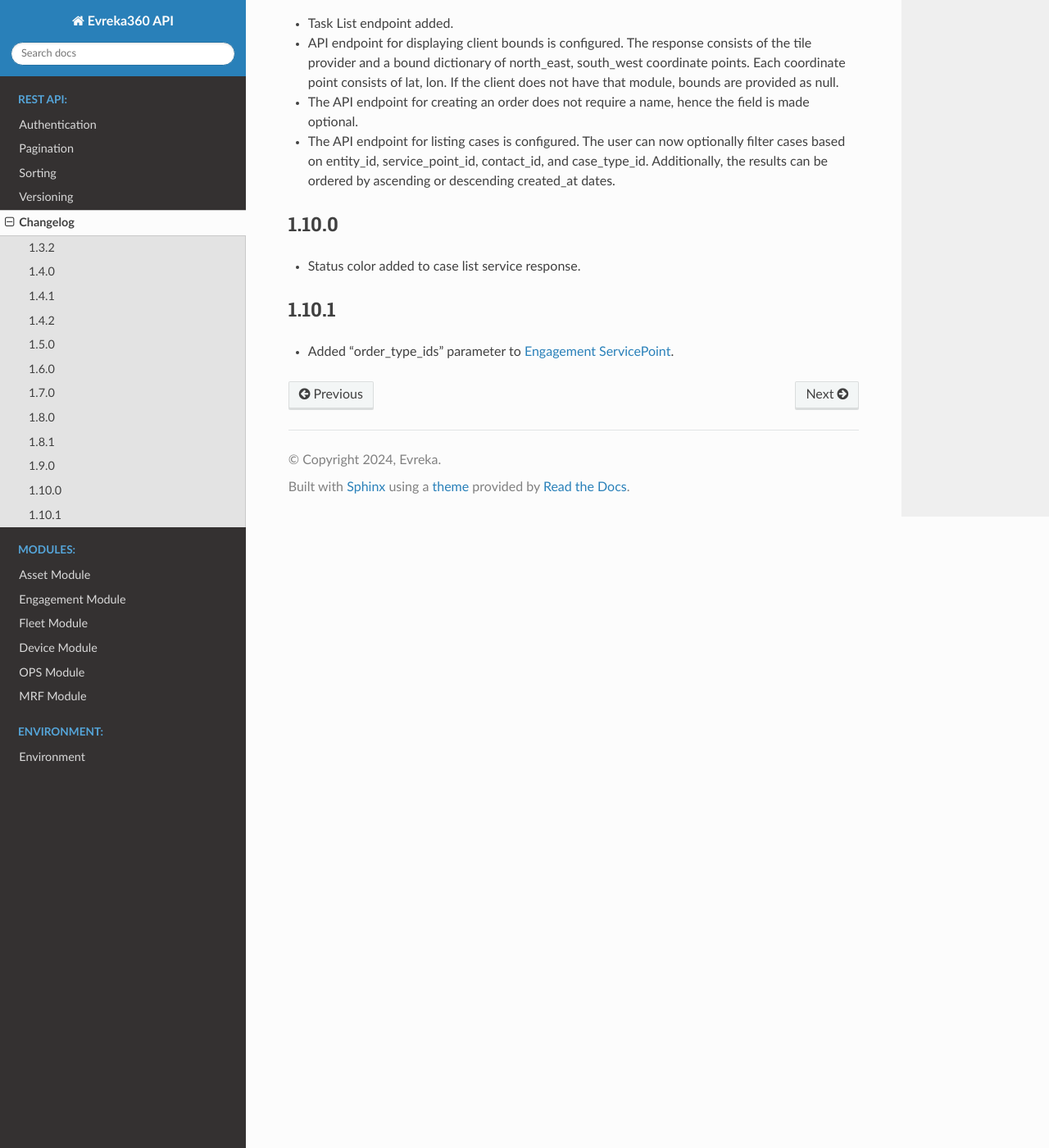
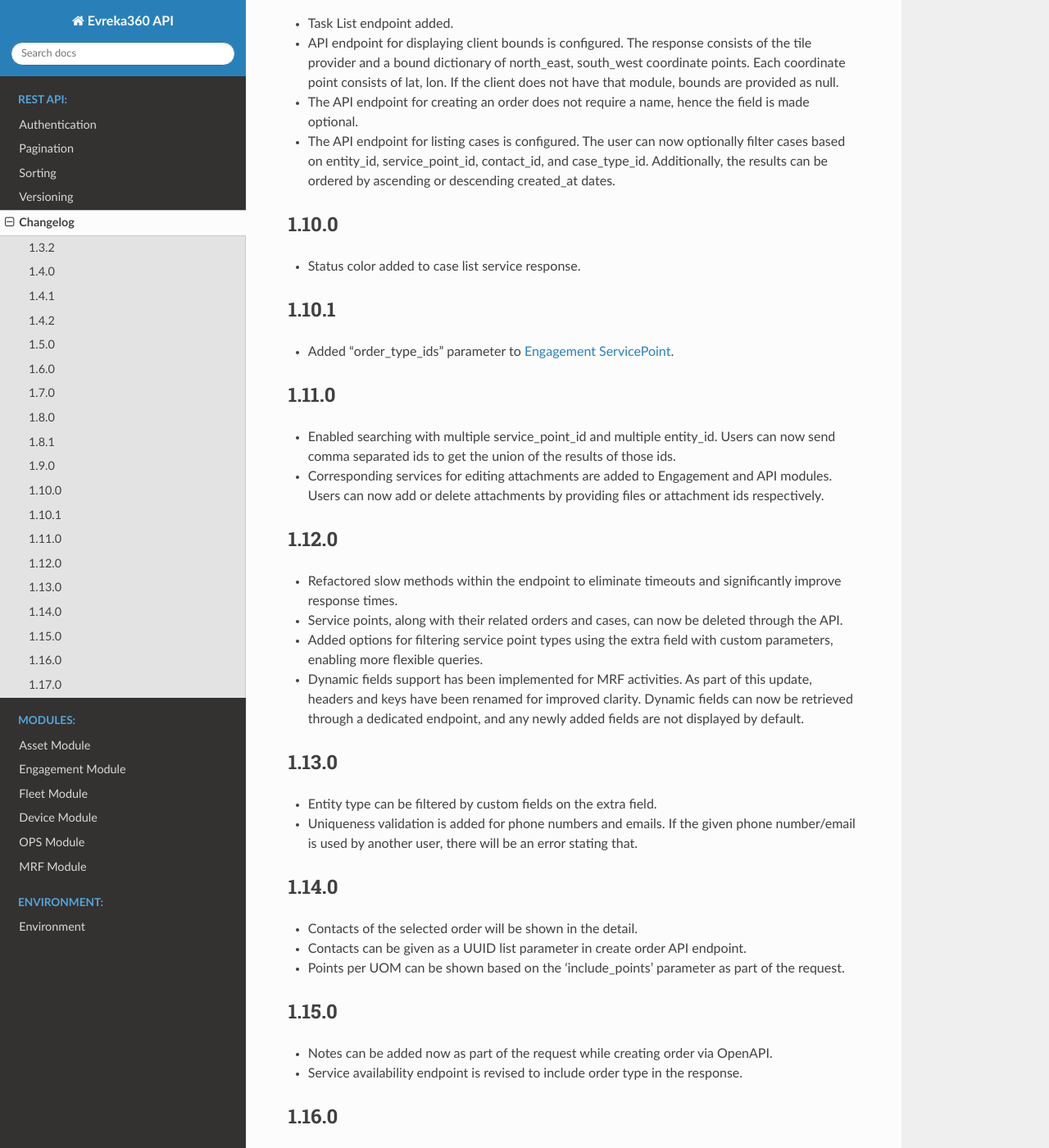
Before and after one commit to evrekadev/evreka-api-doc, a Sphinx documentation site: the page built from source/changelog.rst, in a window 1280 px wide and 1400 px high, scrolled down 1471 px. Shown: the whole window at 82% size. Built offline with Sphinx 7.4.7 and the Read the Docs theme 3.1.0, drawn with Linux system fonts in a browser that asks for light colours; some of the changed text lies outside the part shown.

Commit message:
Sprint/124 Changelog

```diff
--- a/source/changelog.rst
+++ b/source/changelog.rst
@@ -62,3 +62,43 @@ Changelog
 1.10.1
 ----------------
 - Added "order_type_ids" parameter to :doc:`Engagement ServicePoint <engagement/service_availability/post_v2>`.
+
+1.11.0
+----------------
+- Enabled searching with multiple service_point_id and multiple entity_id. Users can now send comma separated ids to get the union of the results of those ids.
+- Corresponding services for editing attachments are added to Engagement and API modules. Users can now add or delete attachments by providing files or attachment ids respectively.
+
+1.12.0
+----------------
+- Refactored slow methods within the endpoint to eliminate timeouts and significantly improve response times.
+- Service points, along with their related orders and cases, can now be deleted through the API.
+- Added options for filtering service point types using the extra field with custom parameters, enabling more flexible queries.
+- Dynamic fields support has been implemented for MRF activities. As part of this update, headers and keys have been renamed for improved clarity. Dynamic fields can now be retrieved through a dedicated endpoint, and any newly added fields are not displayed by default.
+
+1.13.0
+----------------
+- Entity type can be filtered by custom fields on the extra field.
+- Uniqueness validation is added for phone numbers and emails. If the given phone number/email is used by another user, there will be an error stating that.
+
+1.14.0
+----------------
+- Contacts of the selected order will be shown in the detail.
+- Contacts can be given as a UUID list parameter in create order API endpoint.
+- Points per UOM can be shown based on the 'include_points' parameter as part of the request.
+
+1.15.0
+----------------
+- Notes can be added now as part of the request while creating order via OpenAPI.
+- Service availability endpoint is revised to include order type in the response.
+
+1.16.0
+----------------
+- status_id, sort_key and sort_order params added to order list document
+- completion_time added to Order model. It is saved when the order status changes to completed. Returned in order list api service
+- Parcel API Created, Task API optional parameter "inbound_id" added to get linked objects
+- Branch list API service has been developed.
+
+1.17.0
+----------------
+- Corresponding Operations Management service point and its linked Engagement service points will be returned when asset_tag is provided.
+- Inbound outages endpoint now returns a dictionary with two arrays: items and types. MRF dynamic fields can now be retrieved by specifying a content_type in the URL path.
--- a/source/conf.py
+++ b/source/conf.py
@@ -9,7 +9,7 @@
 project = 'Evreka360 API'
 copyright = '2024, Evreka'
 author = 'Evreka'
-version = '1.9.0'
+version = '1.17.0'
 
 # -- General configuration ---------------------------------------------------
 # https://www.sphinx-doc.org/en/master/usage/configuration.html#general-configuration
```
